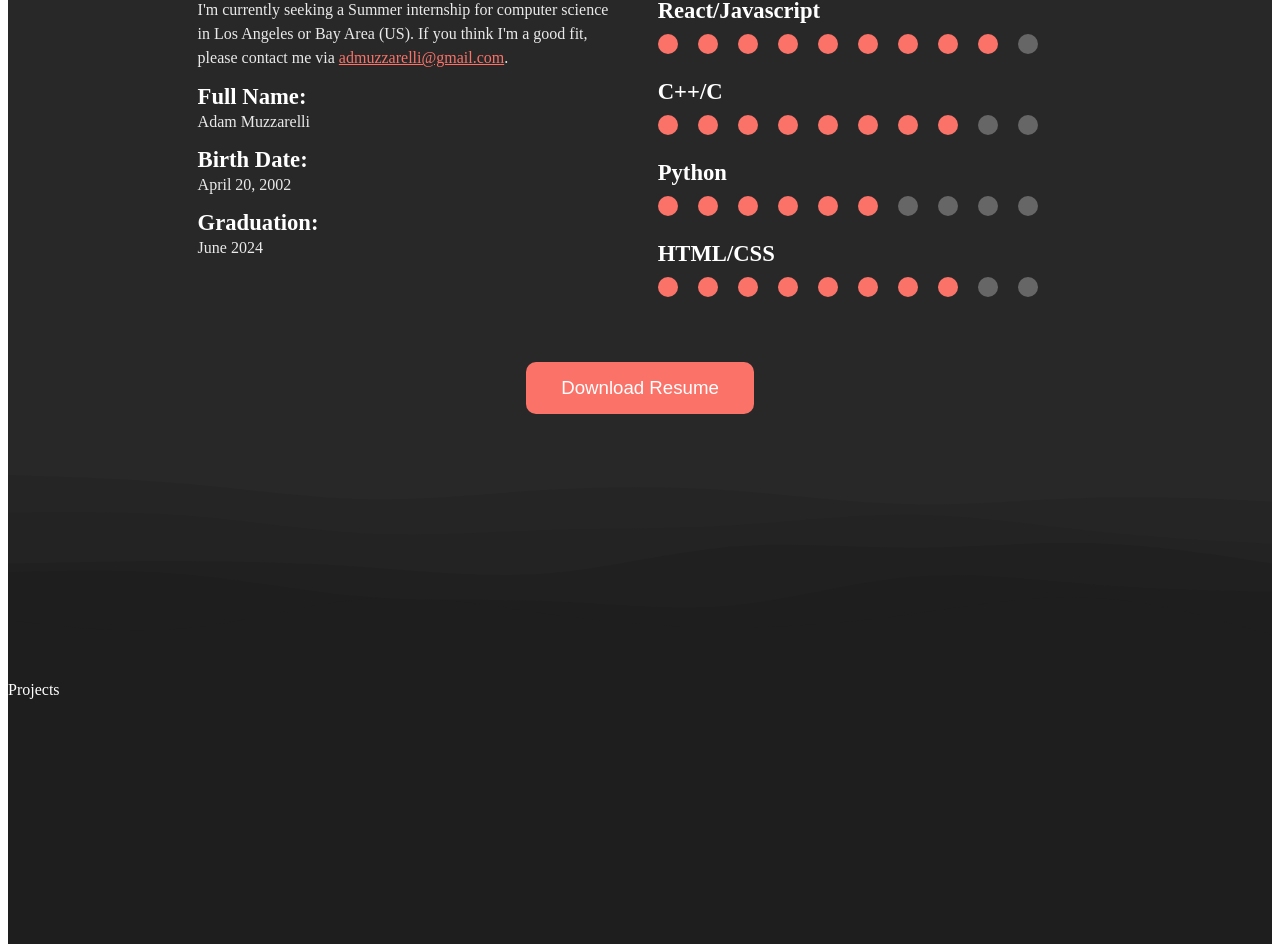
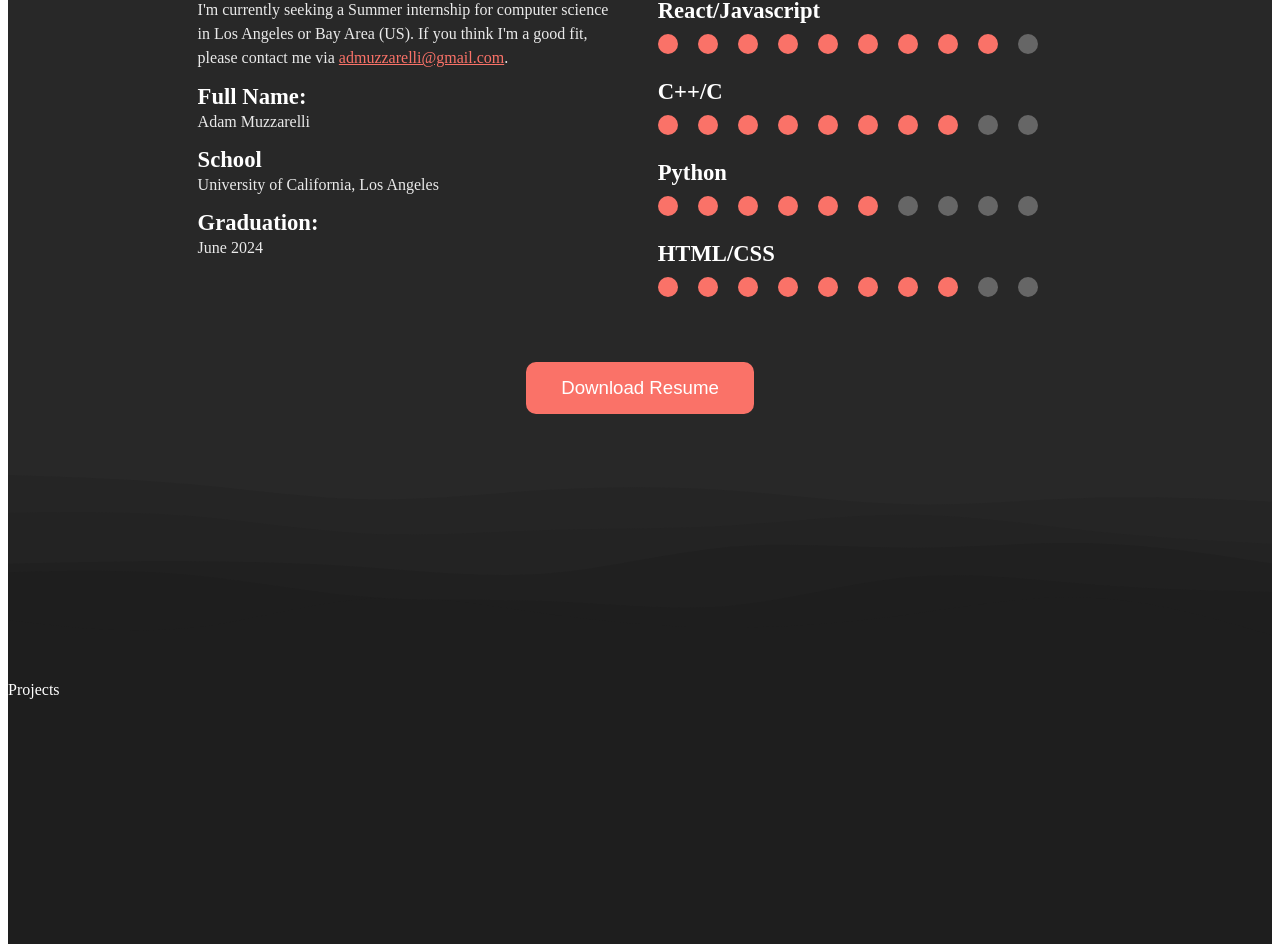
Before and after one commit to AdamMuzz/Personal-Site, a JavaScript app: page / in a window 1280 px wide. Shown: the part 1491-2435 px from the top of the page. Built offline with nearby package versions, Linux system fonts and the light colour scheme; the HTML template or start-up script is replaced by a standard one.

Commit message:
updated abt me info

```diff
--- a/src/About.js
+++ b/src/About.js
@@ -38,8 +38,8 @@ function AboutSection() {
 					<p className='subheader2'>Full Name:</p>
 					<p className='section-text'>Adam Muzzarelli</p>
 
-					<p className='subheader2'>Birth Date:</p>
-					<p className='section-text'>April 20, 2002</p>
+					<p className='subheader2'>School</p>
+					<p className='section-text'>University of California, Los Angeles</p>
 
 					<p className='subheader2'>Graduation:</p>
 					<p className='section-text'>June 2024</p>
```
